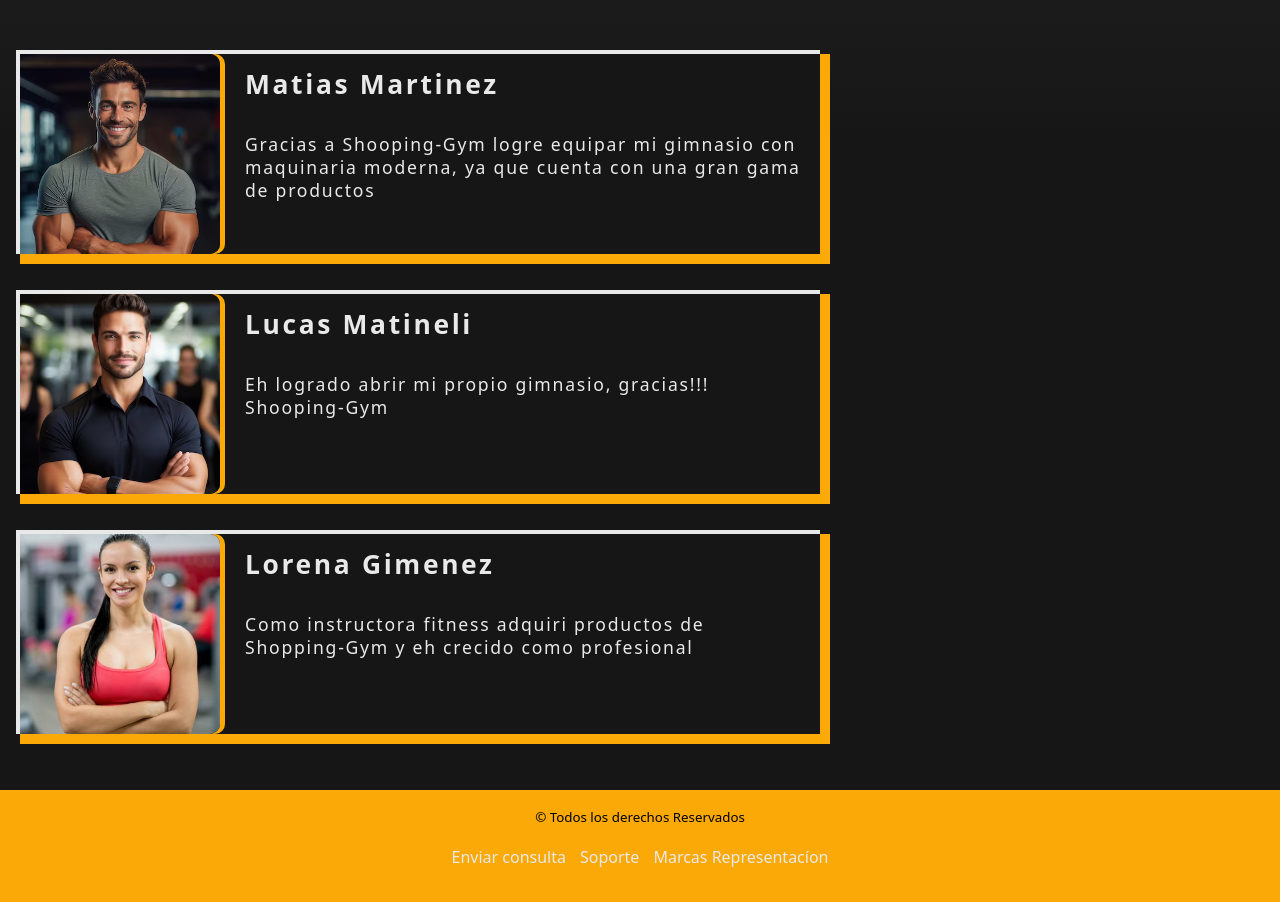
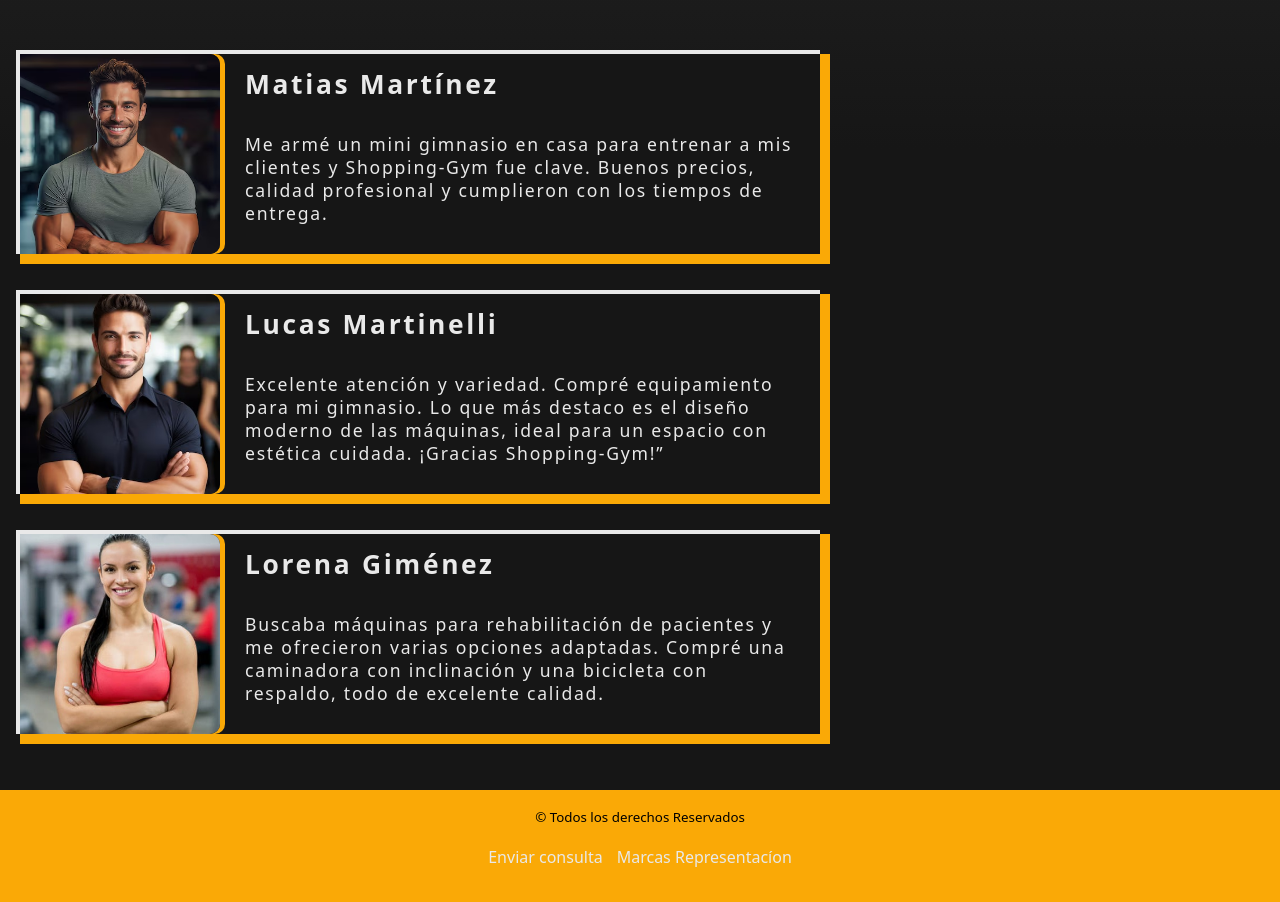
Before and after one commit to WillyDevHub/BancarProyectoPagina, a React (Vite) app: page / in a window 1280 px wide. Shown: the part 980-1882 px from the top of the page. Built offline with nearby package versions, Linux system fonts and the light colour scheme.

Commit message:
cambios en elementos estaticos y ajuste de articulos

```diff
--- a/src/Pages/Home/Home.css
+++ b/src/Pages/Home/Home.css
@@ -1,4 +1,4 @@
-.card{
+.reseña{
     color: var(--gray-color);
     max-width: 800px;
     height: 200px;
@@ -7,8 +7,12 @@
      box-shadow: 5px 5px 0 5px var(--primary-color),
     -2px -2px 0 2px var(--gray-color);
     background: var(--secondary-color-dark);
+    overflow: hidden;
+    text-overflow: ellipsis;
+
+
 }
-.card img{
+.reseña img{
     width: clamp(100px, 50%, 200px);
     height: 200px;
     float: left;
@@ -17,17 +21,19 @@
     box-shadow: 5px 0 0 0 var(--primary-color);
     object-fit: cover;
 }
-.card h2{
+.reseña h2{
     margin: 0;
     padding: 15px 0;
     letter-spacing: .1em;
     line-height: 1.2em;
 }
-.card p{
+.reseña p{
     letter-spacing: .1em;
     padding: 0 15px;
     line-height: 1.3em;
     font-weight: 400;
+    white-space: wrap;
+
 }
 .title-clientes{
     color: var(--gray-color);
--- a/src/Pages/Home/Home.jsx
+++ b/src/Pages/Home/Home.jsx
@@ -33,7 +33,7 @@ const IntroInfoBody = ({title, info})=>{
 
 const CardBody = ({title, text, picture})=>{
   return(
-    <div className="card">
+    <div className="reseña">
       <Image url={picture} comment={title}/>
     <div>
       <h2>{title}</h2>
--- a/src/components/Footer/Footer.jsx
+++ b/src/components/Footer/Footer.jsx
@@ -6,9 +6,8 @@ const FooterSection = ()=>{
         <div className="div-foot">
             <small>&copy; Todos los derechos Reservados</small>
             <ul>
-            <NavItems enlace="./index" texto="Enviar consulta"/>
-            <NavItems enlace="./index" texto="Soporte"/>
-            <NavItems enlace="./index" texto="Marcas Representacíon"/>
+            <NavItems enlace="mailto:shoppingGym2025@gmail.com?&body=%27hola%27" texto="Enviar consulta"/>
+            <NavItems enlace="https://www.adidas.com.ar/" texto="Marcas Representacíon"/>
             </ul>
         </div>
     )
--- a/src/data/Productos.json
+++ b/src/data/Productos.json
@@ -2,63 +2,63 @@
   {
     "id":1,
     "article": "True Made Whey",
-    "price": 45600,
+    "price": 46600,
     "image": "/article01.jpg",
     "calification":4
   },
   {
     "id":2,
     "article": "Mancuerna Regulable",
-    "price": 45600,
+    "price": 57600,
     "image": "/article02.jpg",
     "calification":3
   },
   {
     "id":3,
     "article": "Banco Plano Soporte",
-    "price": 45600,
+    "price": 197901,
     "image": "/article04.jpg",
     "calification":5
   },
   {
     "id":4,
     "article": "Cintas de agarre",
-    "price": 45600,
+    "price": 13600,
     "image": "/article03.jpg",
     "calification":2
   },
   {
     "id":5,
     "article": "Multygym Body",
-    "price": 45600,
+    "price": 215600,
     "image": "/article05.jpg",
     "calification":5
   },
   {
     "id":6,
     "article": "Barra Pull Up",
-    "price": 45600,
+    "price": 44899,
     "image": "/article06.jpg",
     "calification":3
   },
   {
     "id":7,
     "article": "Cinta Caminadora",
-    "price": 45600,
+    "price": 655999,
     "image": "/article08.jpg",
     "calification":4
   },
   {
     "id":8,
-    "article": "Bebida Prime",
+    "article": "Bebida Prime 355ml",
     "price": 45600,
-    "image": "/article09.jpg",
+    "image": "/article10.jpg",
     "calification":3
   },
   {
     "id":9,
-    "article": "Bebida Prime",
-    "price": 45600,
+    "article": "Bebida Prime pack",
+    "price": 86999,
     "image": "/article09.jpg",
     "calification":3
   }
--- a/src/data/clientes.json
+++ b/src/data/clientes.json
@@ -2,19 +2,19 @@
     {
         "id":0,
         "image":"/trainer.jpg",
-        "student":"Matias Martinez",
-        "comment":"Gracias a Shooping-Gym logre equipar mi gimnasio con maquinaria moderna, ya que cuenta con una gran gama de productos"
+        "student":"Matias Martínez",
+        "comment":"Me armé un mini gimnasio en casa para entrenar a mis clientes y Shopping-Gym fue clave. Buenos precios, calidad profesional y cumplieron con los tiempos de entrega."
     },
     {
         "id":1,
         "image":"/trainer1.jpg",
-        "student":"Lucas Matineli",
-        "comment":"Eh logrado abrir mi propio gimnasio, gracias!!! Shooping-Gym "
+        "student":"Lucas Martinelli",
+        "comment":"Excelente atención y variedad. Compré equipamiento para mi gimnasio. Lo que más destaco es el diseño moderno de las máquinas, ideal para un espacio con estética cuidada. ¡Gracias Shopping-Gym!”"
     },
     {
         "id":2,
         "image":"/trainer2.jpg",
-        "student":"Lorena Gimenez",
-        "comment":"Como instructora fitness adquiri productos de Shopping-Gym y eh crecido como profesional"
+        "student":"Lorena Giménez",
+        "comment":"Buscaba máquinas para rehabilitación de pacientes y me ofrecieron varias opciones adaptadas. Compré una caminadora con inclinación y una bicicleta con respaldo, todo de excelente calidad."
     }
 ]
```
Also changed, not shown: public/article10.jpg (added).
